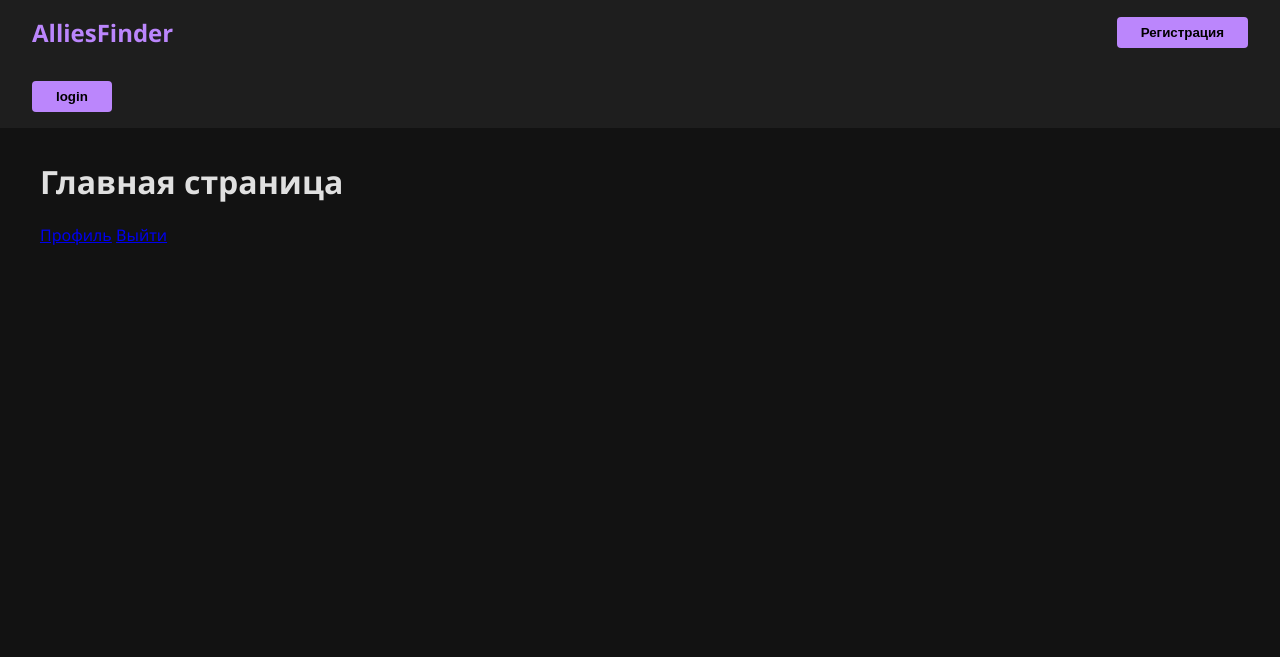
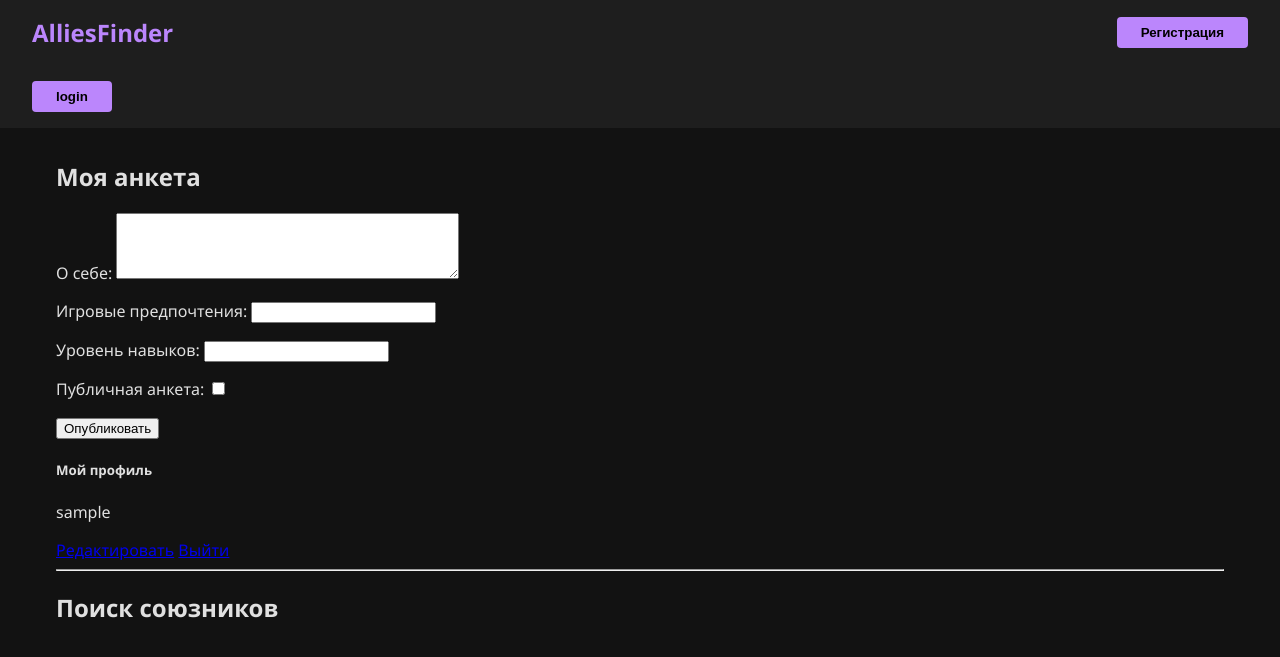
Before and after one commit to BadGhost7/allies, a Django app: page /home/ in a window 1280 px wide. Shown: the top 657 px of the page. Run offline with Django 5.2, Linux system fonts and the light colour scheme; the visitor is signed in with stand-in values (Sample User, id 1); data comes from the database, SQL or seed files in the repository.

Commit message:
начну свой наизамечательнейший и неповторимый коммит в этот раз ну с этого как его там называют то с анекдота значится! читайте:бухой мужик в баре подходит к бармену и говорит: (видишь вон ту бутылку? давай поспорим на 300$ что я нассу в нее и не промажу?) бармен думает и соглашается мол легкие деньги. Мужик смотрит на банку банка смотрит на него мужик смотрит на банку и начинает ссать куда попало: на столы на стулья на бармена... бармен весь в моче говорит (ты не попал в банку - гони 300$ зачем ты вообще поспорил?) мужик отвечает: (видишь вон тех парней у бильярдного стола? я поспорил с КАЖДЫМ из них на 500$ что нассу на бармена, а он мало того что ни слова не скажет, он еще и благодарен будет!) хороший анекдот а теперь что же я все таки добавил: ну я добавил это как его ну этого самого как его выставление анкеты почти работает во

```diff
--- a/users/forms.py
+++ b/users/forms.py
@@ -2,7 +2,7 @@ from django import forms
 from .models import Profile
 from django.contrib.auth.forms import UserChangeForm
 from django.contrib.auth import get_user_model
-
+from .models import UserProfile
 class ProfileEditForm(forms.ModelForm):
     class Meta:
         model = Profile
@@ -12,7 +12,10 @@ class ProfileEditForm(forms.ModelForm):
             'steam_profile': forms.URLInput(attrs={'placeholder': 'https://steamcommunity.com/id/username'}),
         }
 
-class ProfileForm(UserChangeForm):
+class ProfileForm(forms.ModelForm):
     class Meta:
-        model = get_user_model()
-        fields = ['username', 'email', 'first_name', 'last_name']
+        model = UserProfile
+        fields = ['bio', 'game_preferences', 'skill_level', 'is_public']
+        widgets = {
+            'bio': forms.Textarea(attrs={'rows': 4}),
+        }
--- a/users/models.py
+++ b/users/models.py
@@ -52,3 +52,18 @@ class Anketa(models.Model):
     def __str__(self):
         return f"Анкета {self.user.username} ({self.game.name})"
 text = models.TextField(null=True, blank=True)
+
+class UserProfile(models.Model):
+    user = models.OneToOneField(User, on_delete=models.CASCADE)
+    bio = models.TextField('О себе', blank=True)
+    game_preferences = models.CharField('Игровые предпочтения', max_length=255, blank=True)
+    skill_level = models.CharField('Уровень навыков', max_length=50, blank=True)
+    is_public = models.BooleanField('Публичная анкета', default=False)
+    created_at = models.DateTimeField(auto_now_add=True)
+
+    def _str_(self):
+        return f'Анкета {self.user.username}'
+
+    class Meta:
+        verbose_name = 'Анкета пользователя'
+        verbose_name_plural = 'Анкеты пользователей'
--- a/users/templates/users/home.html
+++ b/users/templates/users/home.html
@@ -1,15 +1,56 @@
 {% extends 'base.html' %}
 
 {% block content %}
-<h1>Главная страница</h1>
+<div class="container">
+    {% if user.is_authenticated %}
 
-{% if user.is_authenticated %}
+        <div class="row">
+            <div class="col-md-8">
+                <h2>Моя анкета</h2>
+                <form method="post" enctype="multipart/form-data">
+                    {% csrf_token %}
+                    {{ form.as_p }}
+                    <button type="submit" class="btn btn-primary">Опубликовать</button>
+                </form>
+            </div>
+            <div class="col-md-4">
+                <div class="card">
+                    <div class="card-body">
+                        <h5 class="card-title">Мой профиль</h5>
+                        <p class="card-text">{{ user.username }}</p>
+                        <a href="{% url 'profile' %}" class="btn btn-info">Редактировать</a>
+                        <a href="{% url 'logout' %}" class="btn btn-danger">Выйти</a>
+                    </div>
+                </div>
+            </div>
+        </div>
 
-    <a href="{% url 'profile' %}" class="btn btn-primary">Профиль</a>
-    <a href="{% url 'logout' %}" class="btn btn-danger">Выйти</a>
-{% else %}
+        <hr>
 
-    <a href="{% url 'login' %}" class="btn btn-success">Войти</a>
-    <a href="{% url 'register' %}" class="btn btn-info">Регистрация</a>
-{% endif %}
+        <h2>Поиск союзников</h2>
+        <div class="row">
+            {% for profile in public_profiles %}
+                <div class="col-md-4 mb-4">
+                    <div class="card">
+                        <div class="card-body">
+                            <h5 class="card-title">{{ profile.user.username }}</h5>
+                            <p class="card-text">{{ profile.bio|truncatechars:100 }}</p>
+                            <a href="{% url 'users:view_profile' profile.id %}" class="btn btn-primary">Посмотреть анкету</a>
+                        </div>
+                    </div>
+                </div>
+            {% endfor %}
+        </div>
+    {% else %}
+
+        <div class="jumbotron">
+            <h1 class="display-4">Добро пожаловать!</h1>
+            <p class="lead">Войдите или зарегистрируйтесь, чтобы найти союзников</p>
+            <div class="mt-4">
+                <a href="{% url 'login' %}" class="btn btn-success btn-lg mr-2">Войти</a>
+                <a href="{% url 'register' %}" class="btn btn-primary btn-lg">Регистрация</a>
+            </div>
+        </div>
+    {% endif %}
+</div>
 {% endblock %}
--- a/users/views.py
+++ b/users/views.py
@@ -13,6 +13,16 @@ from django.contrib.auth.decorators import login_required
 from .forms import ProfileForm
 from django.views.generic import UpdateView
 from django.views.generic import TemplateView
+from django.contrib.auth.mixins import LoginRequiredMixin
+from .models import UserProfile
+from .forms import ProfileForm
+
+from django.shortcuts import render, get_object_or_404
+
+def view_profile(request, profile_id):
+    profile = get_object_or_404(UserProfile, id=profile_id, is_public=True)
+    return render(request, 'users/view_profile.html', {'profile': profile})
+
 class CustomLoginView(LoginView):
     template_name = 'users/registration/login.html'
     redirect_authenticated_user = True
@@ -30,6 +40,20 @@ def profile(request):
 
 class HomeView(TemplateView):
     template_name = 'users/home.html'
+
+    def get_context_data(self, **kwargs):
+        context = super().get_context_data(**kwargs)
+        if self.request.user.is_authenticated:
+            profile, created = UserProfile.objects.get_or_create(user=self.request.user)
+            context['form'] = ProfileForm(instance=profile)
+            context['public_profiles'] = UserProfile.objects.filter(is_public=True).exclude(user=self.request.user)
+        return context
+    def post(self, request, *args, **kwargs):
+        profile = UserProfile.objects.get(user=request.user)
+        form = ProfileForm(request.POST, instance=profile)
+        if form.is_valid():
+            form.save()
+        return self.get(request, *args, **kwargs)
 
 
 @login_required
```
Also changed, not shown: users/templates/users/profile.html (+17 -7 lines), users/migrations/0002_userprofile.py (added).
